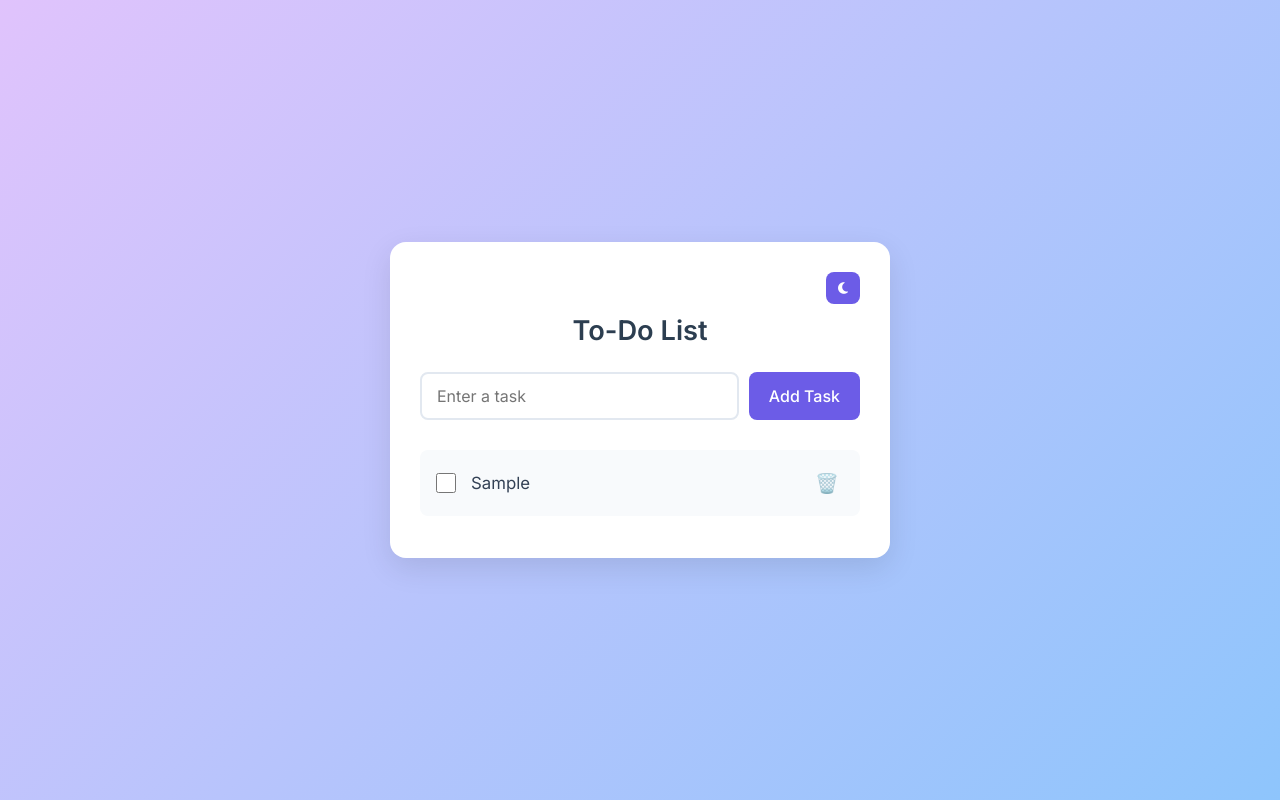
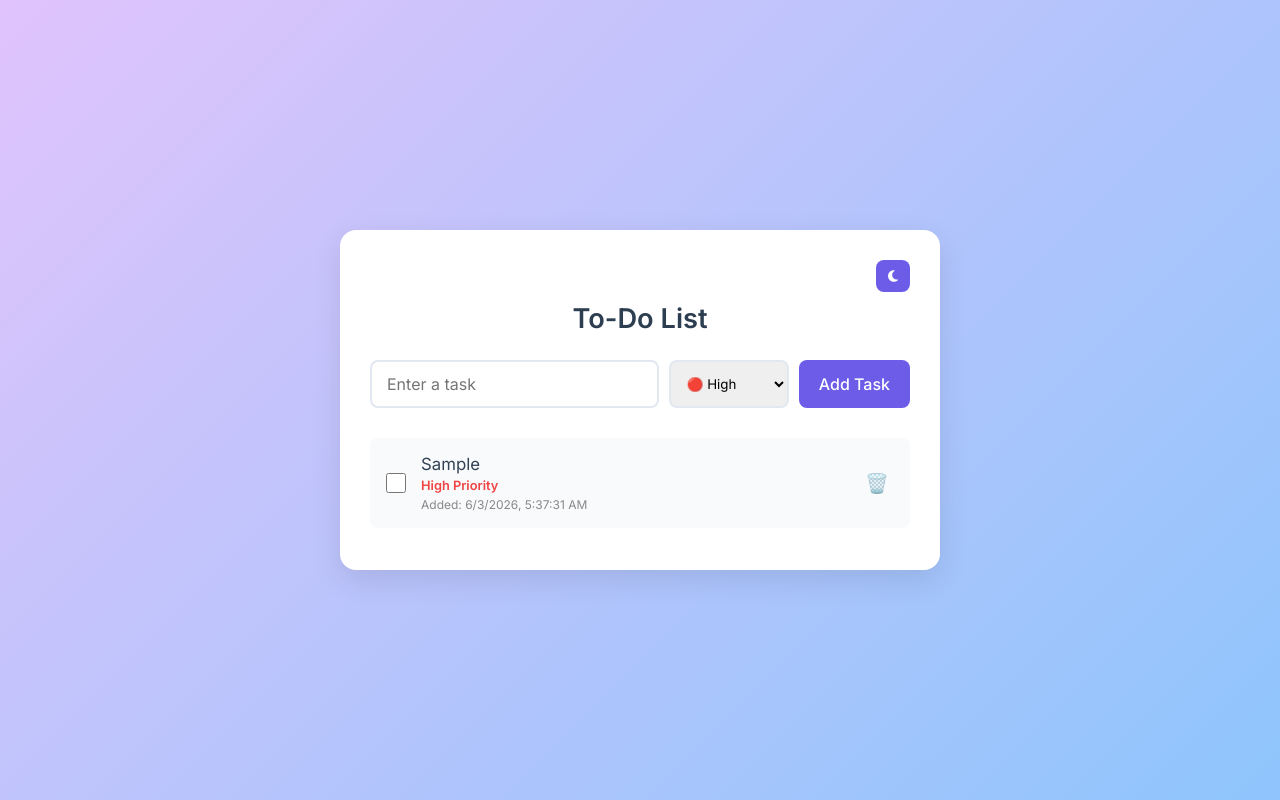
Before and after one commit to sania-elsa/Todo-list, a plain HTML site: page index.html in a window 1280 px wide. Both pictures are taken after typing "Sample" into the empty fields and a click on the button "Add Task". Drawn offline with Linux system fonts and the light colour scheme.

Commit message:
Added priority levels and task timestamps

```diff
--- a/index.html
+++ b/index.html
@@ -22,6 +22,13 @@
 
         <div class="input-section">
             <input type="text" id="task-input" placeholder="Enter a task" class="task-input">
+
+            <select id="priority-select" class="priority-select">
+            <option value="High">🔴 High</option>
+            <option value="Medium">🟡 Medium</option>
+            <option value="Low">🟢 Low</option>
+            </select>
+
             <button id="add-btn" class="add-btn">Add Task</button>
         </div>
 
--- a/script.js
+++ b/script.js
@@ -2,6 +2,7 @@ const taskInput = document.getElementById("task-input");
 const addBtn = document.getElementById("add-btn");
 const taskList = document.getElementById("task-list");
 const themeBtn = document.getElementById("theme-btn");
+const prioritySelect = document.getElementById("priority-select");
 
 let tasks = JSON.parse(localStorage.getItem("tasks")) || [];
 
@@ -10,11 +11,13 @@ function saveTasks() {
     localStorage.setItem("tasks", JSON.stringify(tasks));
 }
 
-/* Display Tasks */
+/* Render Tasks */
 function renderTasks() {
+
     taskList.innerHTML = "";
 
     tasks.forEach((task, index) => {
+
         const li = document.createElement("li");
 
         li.className = task.completed
@@ -22,8 +25,21 @@ function renderTasks() {
             : "task-item";
 
         li.innerHTML = `
-            <input type="checkbox" class="task-check" ${task.completed ? "checked" : ""}>
-            <span class="task-text">${task.text}</span>
+            <input type="checkbox" class="task-check"
+                ${task.completed ? "checked" : ""}>
+
+            <div class="task-content">
+                <span class="task-text">${task.text}</span>
+
+                <span class="priority ${(task.priority || "Medium").toLowerCase()}">
+                    ${task.priority || "Medium"} Priority
+                </span>
+
+                <span class="task-time">
+                    Added: ${task.createdAt}
+                </span>
+            </div>
+
             <button class="delete-btn">🗑️</button>
         `;
 
@@ -48,13 +64,16 @@ function renderTasks() {
 
 /* Add Task */
 addBtn.addEventListener("click", () => {
+
     const taskText = taskInput.value.trim();
 
     if (taskText === "") return;
 
     tasks.push({
         text: taskText,
-        completed: false
+        completed: false,
+        priority: prioritySelect.value,
+        createdAt: new Date().toLocaleString()
     });
 
     saveTasks();
@@ -63,28 +82,32 @@ addBtn.addEventListener("click", () => {
     taskInput.value = "";
 });
 
-/* Add Task using Enter Key */
+/* Enter Key */
 taskInput.addEventListener("keypress", (e) => {
     if (e.key === "Enter") {
         addBtn.click();
     }
 });
 
-/* Dark Mode */
+/* Theme Icon */
+function updateThemeIcon() {
 
-
-function updateThemeIcon() {
     if (document.body.classList.contains("dark-mode")) {
-        themeBtn.innerHTML = '<i class="fa-solid fa-sun"></i>';
+        themeBtn.innerHTML =
+            '<i class="fa-solid fa-sun"></i>';
     } else {
-        themeBtn.innerHTML = '<i class="fa-solid fa-moon"></i>';
+        themeBtn.innerHTML =
+            '<i class="fa-solid fa-moon"></i>';
     }
 }
 
+/* Theme Toggle */
 themeBtn.addEventListener("click", () => {
+
     document.body.classList.toggle("dark-mode");
 
-    const currentTheme = document.body.classList.contains("dark-mode")
+    const currentTheme =
+        document.body.classList.contains("dark-mode")
         ? "dark"
         : "light";
 
@@ -93,13 +116,7 @@ themeBtn.addEventListener("click", () => {
     updateThemeIcon();
 });
 
-if (localStorage.getItem("theme") === "dark") {
-    document.body.classList.add("dark-mode");
-}
-
-updateThemeIcon();
-
-/* Load Saved Theme */
+/* Load Theme */
 if (localStorage.getItem("theme") === "dark") {
     document.body.classList.add("dark-mode");
 }
--- a/style.css
+++ b/style.css
@@ -19,7 +19,7 @@ body {
 .todo-container {
     background-color: #ffffff;
     width: 100%;
-    max-width: 500px;
+    max-width: 600px;
     border-radius: 16px;
     box-shadow: 0 10px 30px rgba(0, 0, 0, 0.1);
     padding: 30px;
@@ -192,3 +192,55 @@ h1 {
 .dark-mode .task-input::placeholder {
     color: #bbb;
 }
+
+.priority-select{
+    padding:12px;
+    border:2px solid #e2e8f0;
+    border-radius:8px;
+    cursor:pointer;
+}
+
+.task-content{
+    flex:1;
+    display:flex;
+    flex-direction:column;
+}
+
+.task-time{
+    font-size:0.75rem;
+    color:#888;
+    margin-top:4px;
+}
+
+.priority{
+    font-size:0.8rem;
+    font-weight:600;
+    margin-top:4px;
+}
+
+.high{
+    color:#ef4444;
+}
+
+.medium{
+    color:#f59e0b;
+}
+
+.low{
+    color:#10b981;
+}
+
+.completed .task-text{
+    text-decoration: line-through;
+    color:#94a3b8;
+}
+
+.dark-mode .task-time{
+    color:#cbd5e1;
+}
+
+.dark-mode .priority-select{
+    background:#333;
+    color:white;
+    border-color:#555;
+}
```
